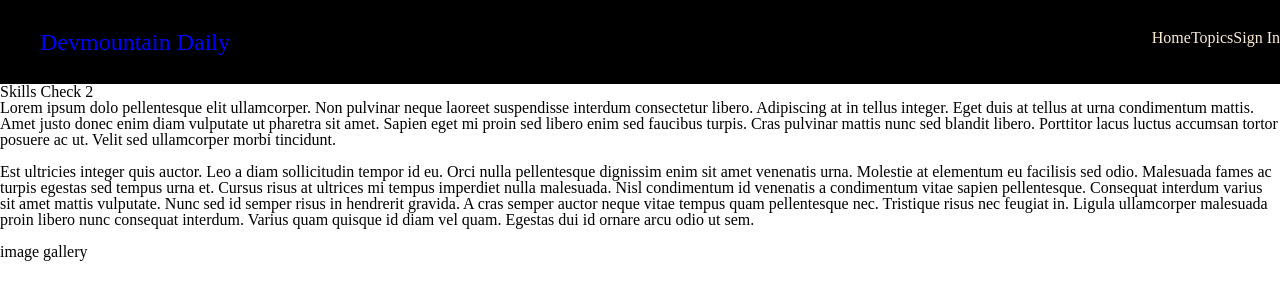
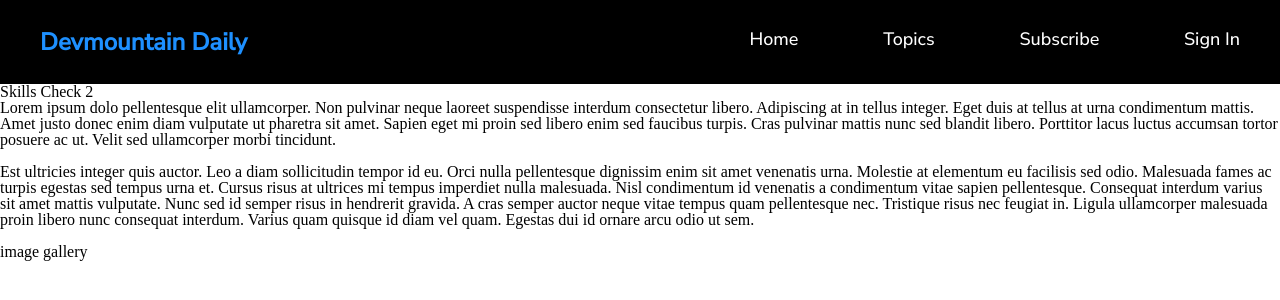
Before and after one commit to joeoverflowcode/wb-assess-2, a website: page html-css/index.html in a window 1280 px wide. Drawn offline with Linux system fonts and the light colour scheme.

Commit message:
Friday night push -- Joe

```diff
--- a/html-css/index.html
+++ b/html-css/index.html
@@ -11,11 +11,18 @@
 
   <body>
     <header>
-      <div id="logo">Devmountain Daily</div>
-      <div class="push">Home</div>
-        <div>Topics</div>
-        <div>Sign In</div>
+      <div class="logo">Devmountain Daily</div>
+        <nav>
+          <ul class="nav-links">
+            <li><a href="#">Home</a></li>
+            <li><a href="#">Topics</a></li>
+            <li><a href="#">Subscribe</a></li>
+            <li><a href="#">Sign In</a></li>
+          </ul>
+        </nav>
     </header>
+
+
 
     <main>
         <h1>Skills Check 2</h1>
--- a/html-css/styles.css
+++ b/html-css/styles.css
@@ -1,19 +1,39 @@
+@import url('https://fonts.googleapis.com/css2?family=Nunito+Sans:opsz,wght@6..12,500&display=swap');
+
+
 header{
+    background-color: black;
+    font-family: "Nunito Sans";
+    font-weight: 500;
+    font-size: 18px;
+    display: flex;
+    justify-content: space-between;
+    padding-left: 40px;
     padding-top: 30px;
     padding-bottom: 30px;
+}
 
+.logo{
     background-color: black;
-    width: 100%;
-    height: 100%
-    font-family: 'Segoe UI', Tahoma, Geneva, Verdana, sans-serif;
-    color: antiquewhite;
-    display: flex;
+    color: dodgerblue;
+    font-size: x-large;
+    font-weight:bolder;
+}
+
+.nav-links li{
+    display: inline-block;
+    padding: 0px 40px;
+}
+
+.nav-links li a{
+    color: white;
+    text-decoration: none;
+}
 
 
-    /* justify-content: space-evenly;
-    flex- */
-}
 
+
+/*
 #logo{
     margin-left: 40px;
     color: blue;
@@ -21,43 +41,14 @@ header{
 }
 .push{
     display: flex;
-    margin-left: auto;
-
-}
+    margin-left: auto; */
+/*
+} */
     /* flex-direction:row;
     align-items:flex-start;
 
 
 
-
-
-
-/* #logo{
-    display: flex;
-    justify-content: flex-start;
-}
-
-.banner{
-    flex: initial;
-    flex-direction: row;
-    justify-content: center;
-
-} */
-
-
-
-
-
-
-
-
-/* display: flex;
-justify-content: flex-end;
-
-flex-direction:row;
-align-items:flex-start;
-
-justify-content: space-evenly; */
 /*
 
 these are the colors used in the example
```
